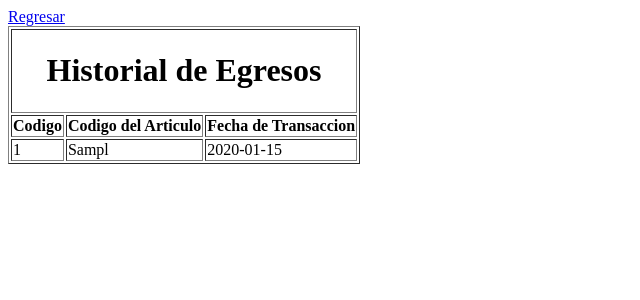
After one commit to Kunai11/Inventario, a PHP site: page /historial_egresos.php in a window 1280 px wide. The commit adds this page. Shown: the top 300 px of the page, without its empty margins (0-640 px from the left). Run offline with PHP 8.4, Linux system fonts and the light colour scheme; tables that the repository leaves empty hold one stand-in row (values such as "Sample post").

Commit message:
Modulo Historial Egresos y llamada

```diff
--- /dev/null
+++ b/historial_egresos.php
@@ -0,0 +1,35 @@
+<!DOCTYPE html>
+<html>
+    <head>
+    	<meta charset="utf-8">
+    	<title>Historial de Egresos</title>
+    </head>
+    <body>
+        <div id="principal">
+        <a href="index.php">Regresar</a>
+        <table border="1">
+            <tr>
+                <td colspan="5" align="center"><h1>Historial de Egresos</h1></td>
+            </tr>
+            <tr>
+                <th>Codigo</th>
+                <th>Codigo del Articulo</th>
+                <th>Fecha de Transaccion</th>
+            </tr>
+            <?php
+                include("cn/bdconexion.php");
+                $sql=mysqli_query($db,"SELECT * FROM egresos") or die(mysqli_error());
+                while($row=mysqli_fetch_array($sql)) {
+                    echo '
+                        <tr>
+                            <td>'.$row['Codigo'].'</td>
+                            <td>'.$row['Cod_Articulo'].'</td>
+                            <td>'.$row['Fecha_sal'].'</td>
+                        </tr>
+                    ';
+                }
+            ?>
+        </table>
+    </div>
+</body>
+</html>
--- a/index.php
+++ b/index.php
@@ -68,7 +68,7 @@
 			<tr>
 				<td></td>
 				<td>--</td>
-				<td><a href="">Historial de ventas</a></td>
+				<td><a href="historial_egresos.php">Historial de Egresos</a></td>
 			</tr>
 		</table>
 	</body>
```
